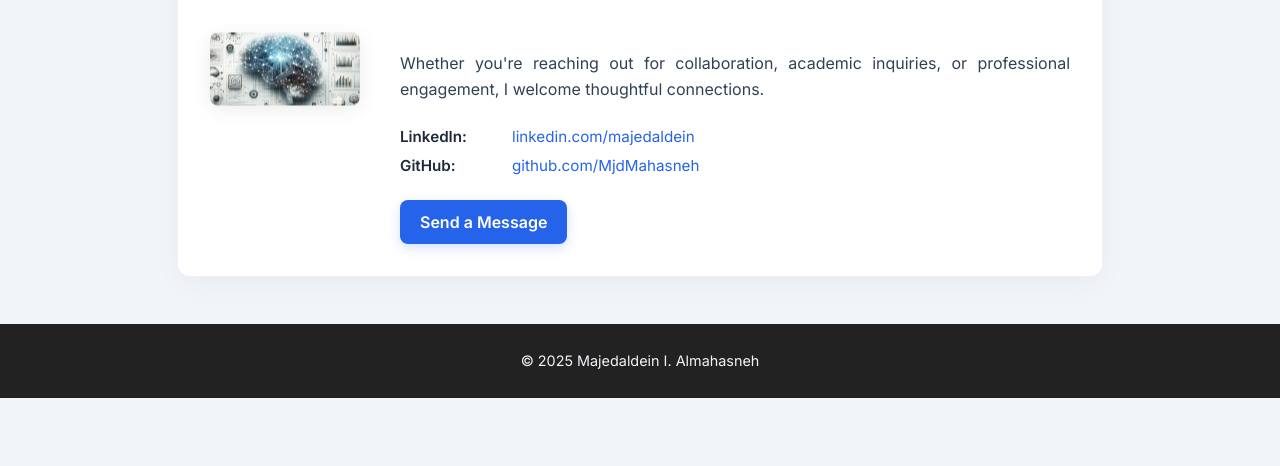
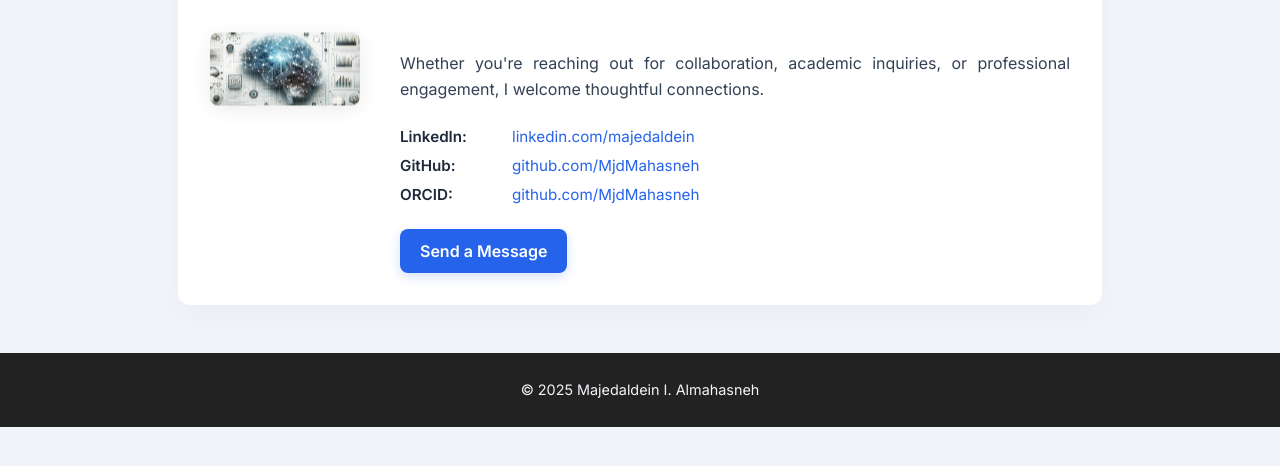
Before and after one commit to MjdMahasneh/site, a plain HTML site: page contact.html in a window 1280 px wide. Shown: the part 226-692 px from the top of the page. Drawn offline with Linux system fonts and the light colour scheme.

Commit message:
Update contact.html

```diff
--- a/contact.html
+++ b/contact.html
@@ -173,6 +173,9 @@
 
         <div><strong>GitHub:</strong></div>
         <div><a href="https://github.com/MjdMahasneh" target="_blank">github.com/MjdMahasneh</a></div>
+
+        <div><strong>ORCID:</strong></div>
+        <div><a href="https://orcid.org/0000-0002-5748-1760" target="_blank">github.com/MjdMahasneh</a></div>
       </div>
 
       <a href="mailto:mjdmahasneh@live.com" class="button">Send a Message</a>
```
